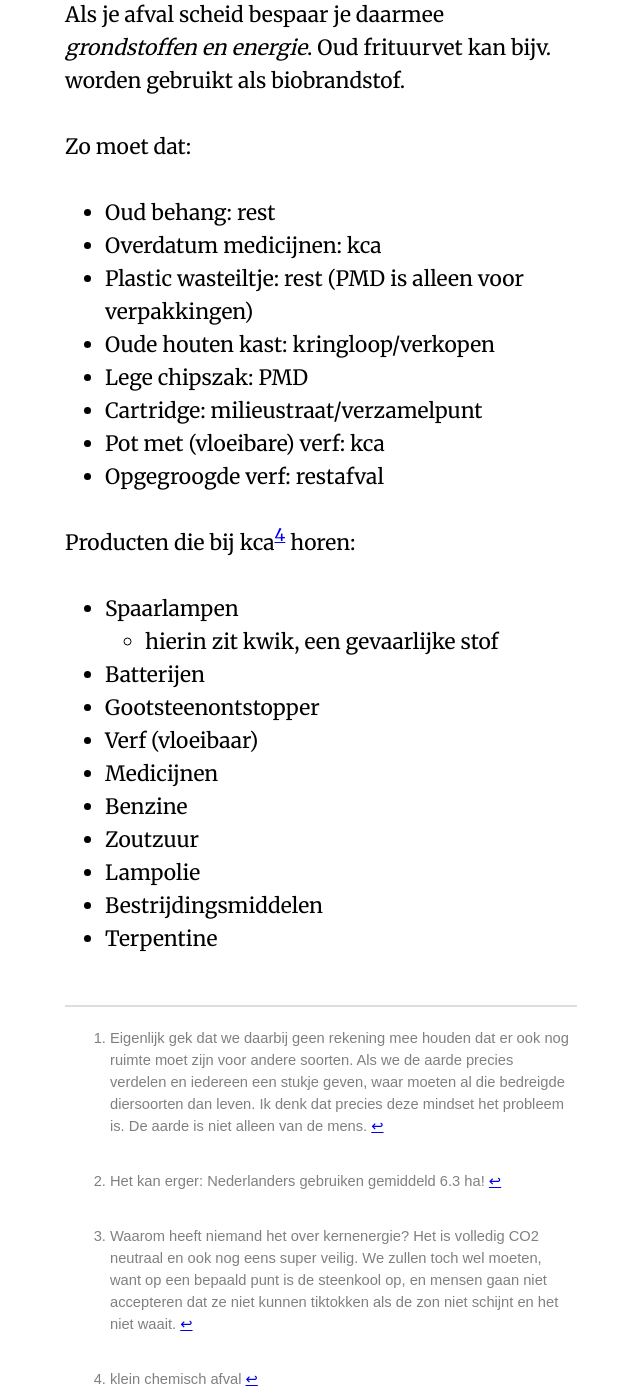
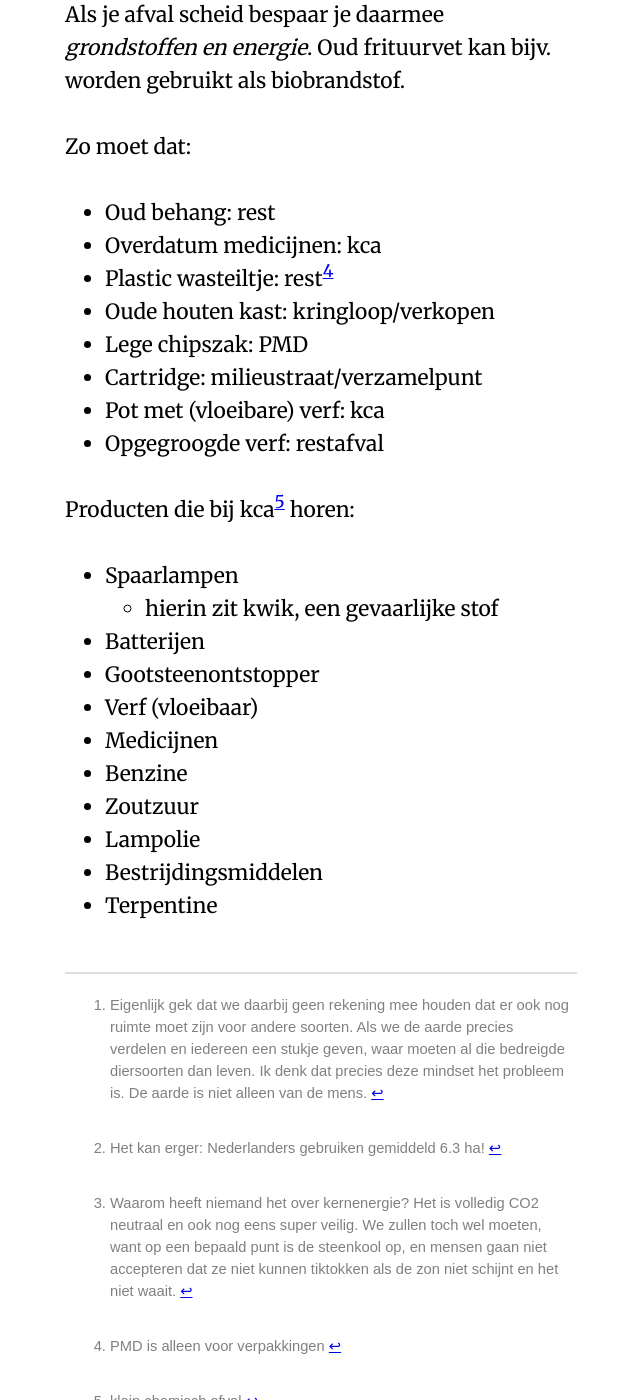
Before and after one commit to RobinBoers/school.geheimesite.nl, a Jekyll site: the page built from 3VWO/TW4/Biologie.md, in a window 1280 px wide and 1400 px high, scrolled down 12608 px. Shown: the whole window, without its empty margins (319-959 px from the left). Built offline with Jekyll 4.4.1, drawn with Linux system fonts in a browser that asks for light colours; some web fonts are replaced; our own code applies the rules of GitHub Pages for plain Markdown files; some of the changed lines change nothing that is shown.

Commit message:
Minor tweaks

```diff
--- a/3VWO/TW4/Biologie.md
+++ b/3VWO/TW4/Biologie.md
@@ -186,14 +186,14 @@ Zo moet dat:
 
 - Oud behang: rest
 - Overdatum medicijnen: kca
-- Plastic wasteiltje: rest (PMD is alleen voor verpakkingen)
+- Plastic wasteiltje: rest[^4]
 - Oude houten kast: kringloop/verkopen
 - Lege chipszak: PMD
 - Cartridge: milieustraat/verzamelpunt
 - Pot met (vloeibare) verf: kca
 - Opgegroogde verf: restafval
 
-Producten die bij kca[^4] horen:
+Producten die bij kca[^5] horen:
 
 - Spaarlampen
 	- hierin zit kwik, een gevaarlijke stof
@@ -213,4 +213,6 @@ Producten die bij kca[^4] horen:
 
 [^3]: Waarom heeft niemand het over kernenergie? Het is volledig CO2 neutraal en ook nog eens super veilig. We zullen toch wel moeten, want op een bepaald punt is de steenkool op, en mensen gaan niet accepteren dat ze niet kunnen tiktokken als de zon niet schijnt en het niet waait.
 
-[^4]: klein chemisch afval
+[^4]: PMD is alleen voor verpakkingen
+
+[^5]: klein chemisch afval
```
